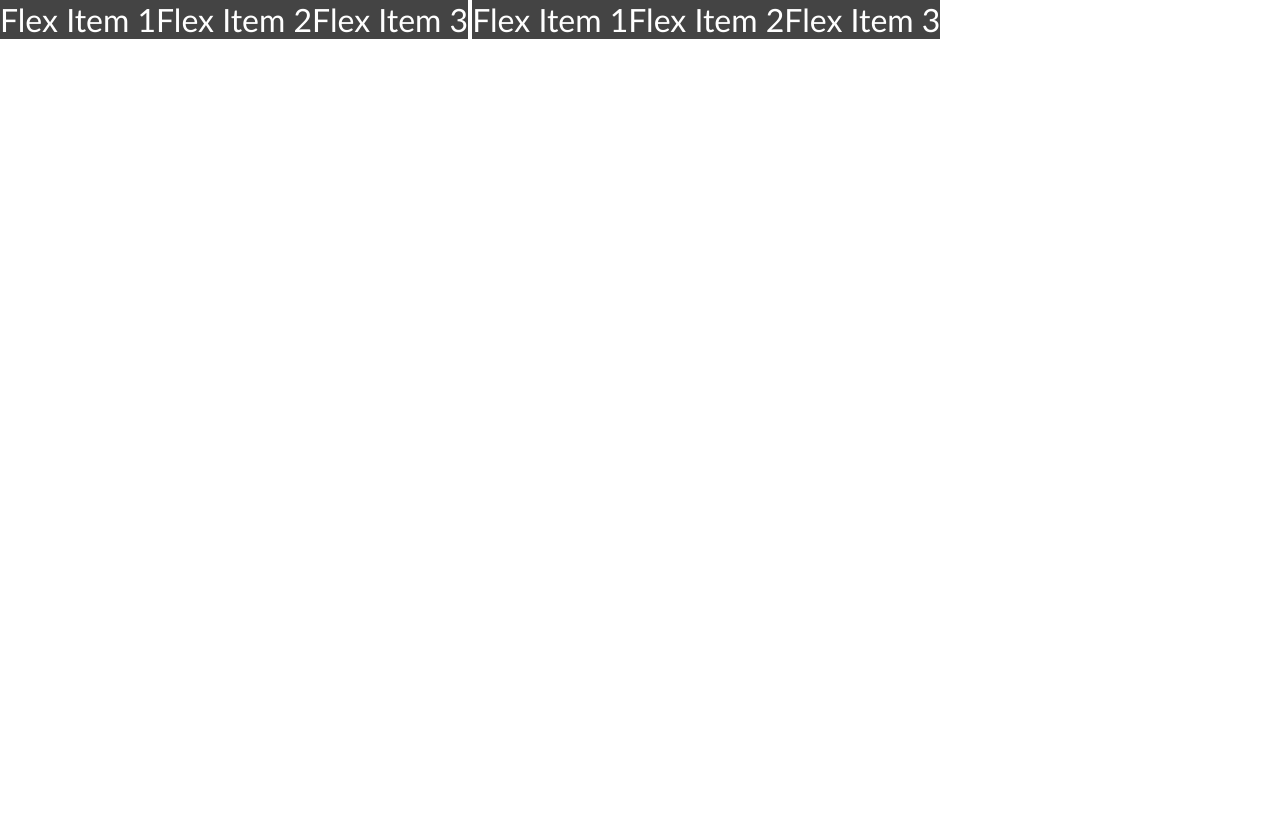
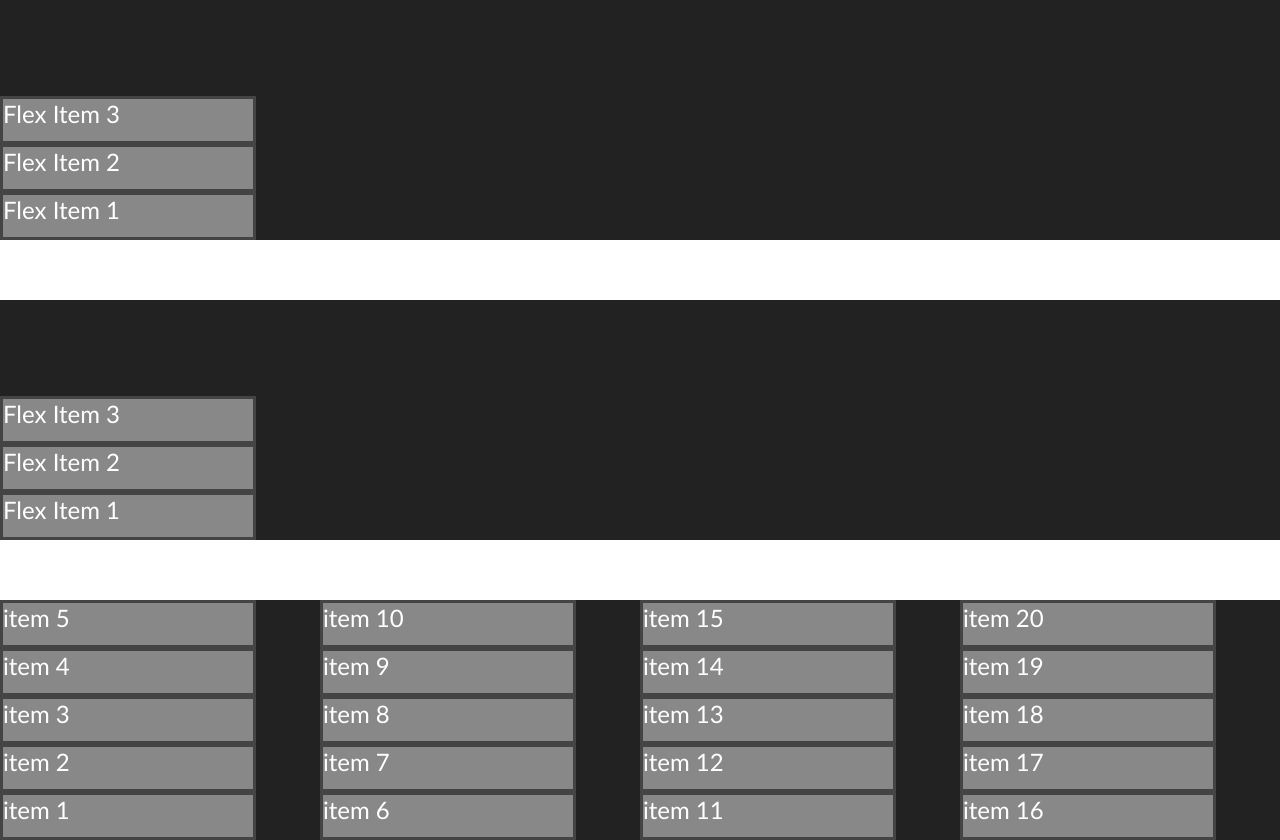
Before and after one commit to Jochizan/courses-css, a plain HTML site: page index.html in a window 1280 px wide. Before the commit the page ends 800 px from the top, so only its background shows below. Drawn offline with Linux system fonts and the light colour scheme.

Commit message:
flex-wrap, flex-direction y flex-flow :)

```diff
--- a/css/main.css
+++ b/css/main.css
@@ -1,6 +1,8 @@
 *,
 ::before,
 ::after {
+  /* box-sizing; nos ayuda a que se considere y resetee los valores
+  de la caja para que con flex wrap pueda funcionar de mejor manera*/
   box-sizing: border-box;
   padding: 0;
   margin: 0;
@@ -8,17 +10,35 @@
 
 html {
   font-family: "Gill Sans", "Gill Sans MT", "Trebuchet MS", sans-serif;
-  font-size: 16px;
+  font-size: 12px;
   color: #fff;
 }
 
 .container {
   background-color: #222;
-  /*padding: 1rem;*/
-  display: inline-flex;
+  height: 30vh;
+
+  /* flex I */
+  /* flex junta todos los contenedores con este en lineas*/
+  display: flex; /* block | flex | inline-flex */
+  /* inline-flex hace los mismo solo que dilimitando a solo lo que necesitan */
+
+  /* flex-direction */
+  /* row-reverse invierte el orden en el que se muestran apegandolo hacia arriba*/
+  /* column los muestra alineados en columna y con reverse los muestra en orden
+  inverso pero apegandolo hacia abajo*/
+  flex-direction: row-reverse; /* row | row-reverse | column | column-reverse */
+  flex-wrap: wrap; /* nowrap | wrap | wrap-reverse*/
+
+  /* flex-flow */
+  /* flex flow es la combinación de flex-direction y flex-wrap */
+  flex-flow: column-reverse wrap;
 }
 
 .items {
+  border: medium solid #444;
+  width: 20%;
+  height: 20%;
   font-size: 2rem;
-  background-color: #444;
+  background-color: #888;
 }
--- a/index.html
+++ b/index.html
@@ -13,10 +13,40 @@
       <article class="items">Flex Item 2</article>
       <article class="items">Flex Item 3</article>
     </section>
+    <br/>
+    <br/>
+    <br/>
+    <br/>
     <section class="container">
       <article class="items">Flex Item 1</article>
       <article class="items">Flex Item 2</article>
       <article class="items">Flex Item 3</article>
     </section>
-  </body>
+    <br/>
+    <br/>
+    <br/>
+    <br/>
+    <section class="container">
+      <article class="items">item 1</article>
+      <article class="items">item 2</article>
+      <article class="items">item 3</article>
+      <article class="items">item 4</article>
+      <article class="items">item 5</article>
+      <article class="items">item 6</article>
+      <article class="items">item 7</article>
+      <article class="items">item 8</article>
+      <article class="items">item 9</article>
+      <article class="items">item 10</article>
+      <article class="items">item 11</article>
+      <article class="items">item 12</article>
+      <article class="items">item 13</article>
+      <article class="items">item 14</article>
+      <article class="items">item 15</article>
+      <article class="items">item 16</article>
+      <article class="items">item 17</article>
+      <article class="items">item 18</article>
+      <article class="items">item 19</article>
+      <article class="items">item 20</article>
+    </section>
+ </body>
 </html>
```
